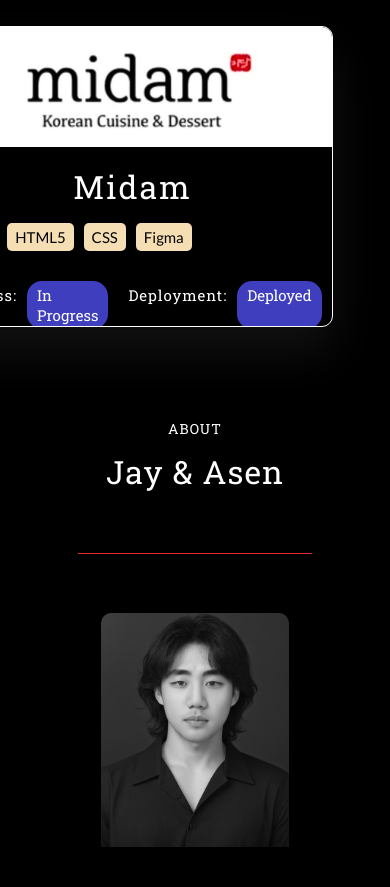
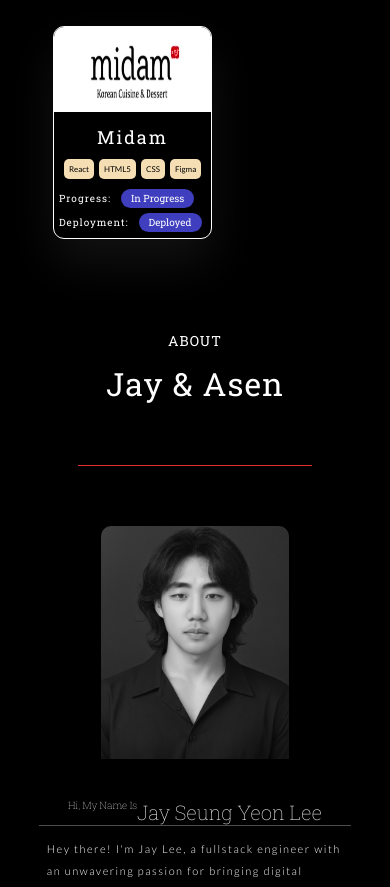
Before and after one commit to LeeJay0126/jayasen, a React (Create React App) app: page / in a window 390 px wide. Shown: the part 880-1767 px from the top of the page. Built offline with nearby package versions, Linux system fonts and the light colour scheme; a web font is replaced by a local one.

Commit message:
Project Card fully responsive
Project card css done to be fully responsive

```diff
--- a/src/Pages/Projects/Project.css
+++ b/src/Pages/Projects/Project.css
@@ -1,5 +1,3 @@
-
-
 .ProjectPage {
     background-color: black;
 }
@@ -69,7 +67,7 @@
 }
 
 /* Language tags for Project Card */
-.projectCircleContainer{
+.projectCircleContainer {
     display: flex;
     padding: 0 10px;
     gap: 10px;
@@ -122,3 +120,286 @@
     display: flex;
     padding-top: 20px;
 }
+
+/*
+    Actual Project Section starts here
+*/
+
+/**********************************************************************************************
+    For viewport >= 1200
+***********************************************************************************************/
+
+@media only screen and (min-width: 1200px) and (max-width: 1700px) {
+    /*
+    Project Item Card section
+    */
+    .projectTitle {
+        font-size: 24px;
+        color: white;
+        font-weight: 400;
+        margin: 15px 0;
+        letter-spacing: 2px;
+        text-align: center;
+    }
+
+    /* Language tags for Project Card */
+    .projectCircleContainer {
+        padding: 0 10px;
+        gap: 10px;
+    }
+
+    .projectLanguageCircle {
+        padding: 5px 8px;
+        font-size: 13px;
+    }
+
+    /* Project Card Status Section */
+    .projectCardFlex {
+        padding: 10px 10px 0px 10px;
+        gap: 10px;
+    }
+
+    .PCSpan {
+        font-size: 13px;
+        padding: 4px 0;
+    }
+
+    .PCStatus {
+        padding: 4px 10px;
+        border-radius: 15px;
+        font-size: 13px;
+        font-weight: 400;
+    }
+
+    .PCTrue {
+        background-color: rgb(62, 62, 190);
+    }
+
+    /* Used to make project cards responsive */
+    .PCResponsive {
+        display: flex;
+        padding-top: 20px;
+        padding-bottom: 20px;
+    }
+
+}
+
+@media only screen and (max-width: 1200px) {
+        /*
+    Project Item Card section
+    */
+    .projectTitle {
+        font-size: 24px;
+        margin: 15px 0;
+    }
+
+    /* Language tags for Project Card */
+    .projectCircleContainer {
+        padding: 0 10px;
+        gap: 10px;
+    }
+
+    .projectLanguageCircle {
+        padding: 5px 8px;
+        font-size: 12px;
+    }
+
+    /* Project Card Status Section */
+    .projectCardFlex {
+        padding: 10px 10px 0px 10px;
+        gap: 10px;
+    }
+
+    .PCSpan {
+        font-size: 12px;
+        padding: 4px 0;
+    }
+
+    .PCStatus {
+        padding: 4px 10px;
+        border-radius: 15px;
+        font-size: 12px;
+        font-weight: 400;
+    }
+
+    .PCTrue {
+        background-color: rgb(62, 62, 190);
+    }
+
+    /* Used to make project cards responsive */
+    .PCResponsive {
+        flex-direction: column;
+        padding-top: 20px;
+        padding-bottom: 20px;
+    }
+
+    .projectCardFlex:last-child {
+        padding-bottom: 20px;
+    }
+}
+
+/**********************************************************************************************
+    For viewport >= 992
+***********************************************************************************************/
+@media only screen and (max-width: 992px) {
+            /*
+    Project Item Card section
+    */
+    .projectTitle {
+        font-size: 20px;
+        margin: 10px 0;
+    }
+
+    /* Language tags for Project Card */
+    .projectCircleContainer {
+        padding: 0 10px;
+        gap: 5px;
+    }
+
+    .projectLanguageCircle {
+        padding: 5px 5px;
+        font-size: 10px;
+    }
+
+    /* Project Card Status Section */
+    .projectCardFlex {
+        padding: 5px 5px 0px 5px;
+        gap: 10px;
+    }
+
+    .PCSpan {
+        font-size: 10px;
+        padding: 4px 0;
+    }
+
+    .PCStatus {
+        padding: 4px 10px;
+        border-radius: 15px;
+        font-size: 10px;
+    }
+
+    .PCTrue {
+        background-color: rgb(62, 62, 190);
+    }
+
+    /* Used to make project cards responsive */
+    .PCResponsive {
+        flex-direction: column;
+        padding-top: 10px;
+    }
+
+    .projectCardFlex:last-child {
+        padding-bottom: 20px;
+    }
+}
+
+/**********************************************************************************************
+    For viewport >= 768
+***********************************************************************************************/
+@media only screen and (max-width: 768px) {
+                /*
+    Project Item Card section
+    */
+    .projectTitle {
+        font-size: 18px;
+        margin: 10px 0;
+    }
+
+    /* Language tags for Project Card */
+    .projectCircleContainer {
+        padding: 0 10px;
+        gap: 5px;
+    }
+
+    .projectLanguageCircle {
+        padding: 5px 5px;
+        font-size: 8px;
+    }
+
+    /* Project Card Status Section */
+    .projectCardFlex {
+        padding: 5px 5px 0px 5px;
+        gap: 10px;
+    }
+
+    .PCSpan {
+        font-size: 10px;
+        padding: 3px 0;
+    }
+
+    .PCStatus {
+        padding: 3px 10px;
+        border-radius: 15px;
+        font-size: 10px;
+    }
+
+    .PCTrue {
+        background-color: rgb(62, 62, 190);
+    }
+
+    /* Used to make project cards responsive */
+    .PCResponsive {
+        flex-direction: column;
+        padding-top: 10px;
+    }
+
+    .projectCardFlex:last-child {
+        padding-bottom: 20px;
+    }
+}
+
+/**********************************************************************************************
+    For viewport >= 600
+***********************************************************************************************/
+
+@media only screen and (max-width: 600px) {
+                    /*
+    Project Item Card section
+    */
+    .projectTitle {
+        font-size: 18px;
+        margin: 10px 0;
+    }
+
+    /* Language tags for Project Card */
+    .projectCircleContainer {
+        padding: 0 10px;
+        gap: 5px;
+    }
+
+    .projectLanguageCircle {
+        padding: 5px 5px;
+        font-size: 8px;
+    }
+
+    /* Project Card Status Section */
+    .projectCardFlex {
+        padding: 5px 5px 0px 5px;
+        gap: 10px;
+    }
+
+    .PCSpan {
+        font-size: 10px;
+        padding: 3px 0;
+    }
+
+    .PCStatus {
+        padding: 3px 10px;
+        border-radius: 15px;
+        font-size: 10px;
+    }
+
+    .PCTrue {
+        background-color: rgb(62, 62, 190);
+    }
+
+    /* Used to make project cards responsive */
+    .PCResponsive {
+        flex-direction: column;
+        padding-top: 5px;
+    }
+
+    .projectCardFlex:last-child {
+        padding-bottom: 25px;
+    }
+}
```
